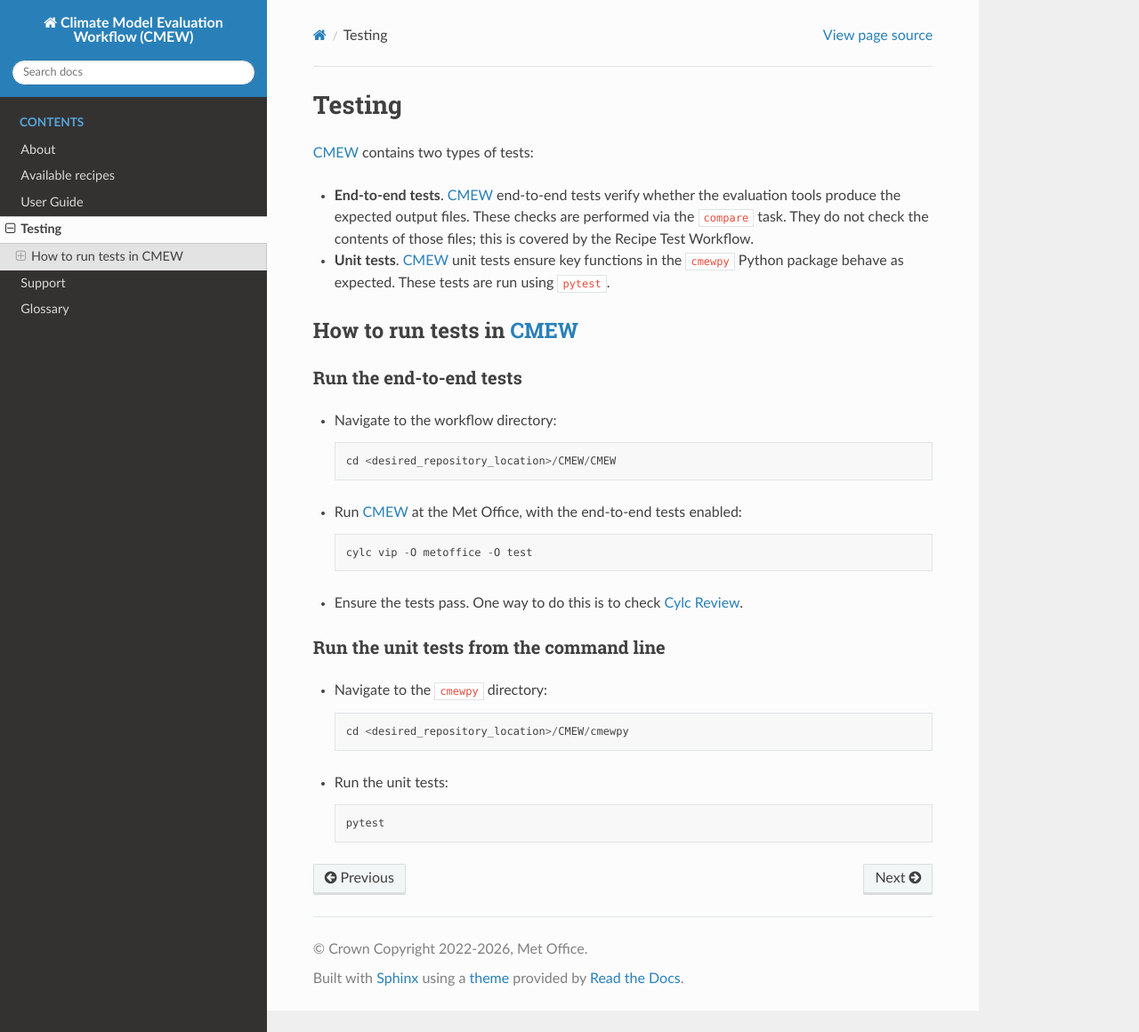
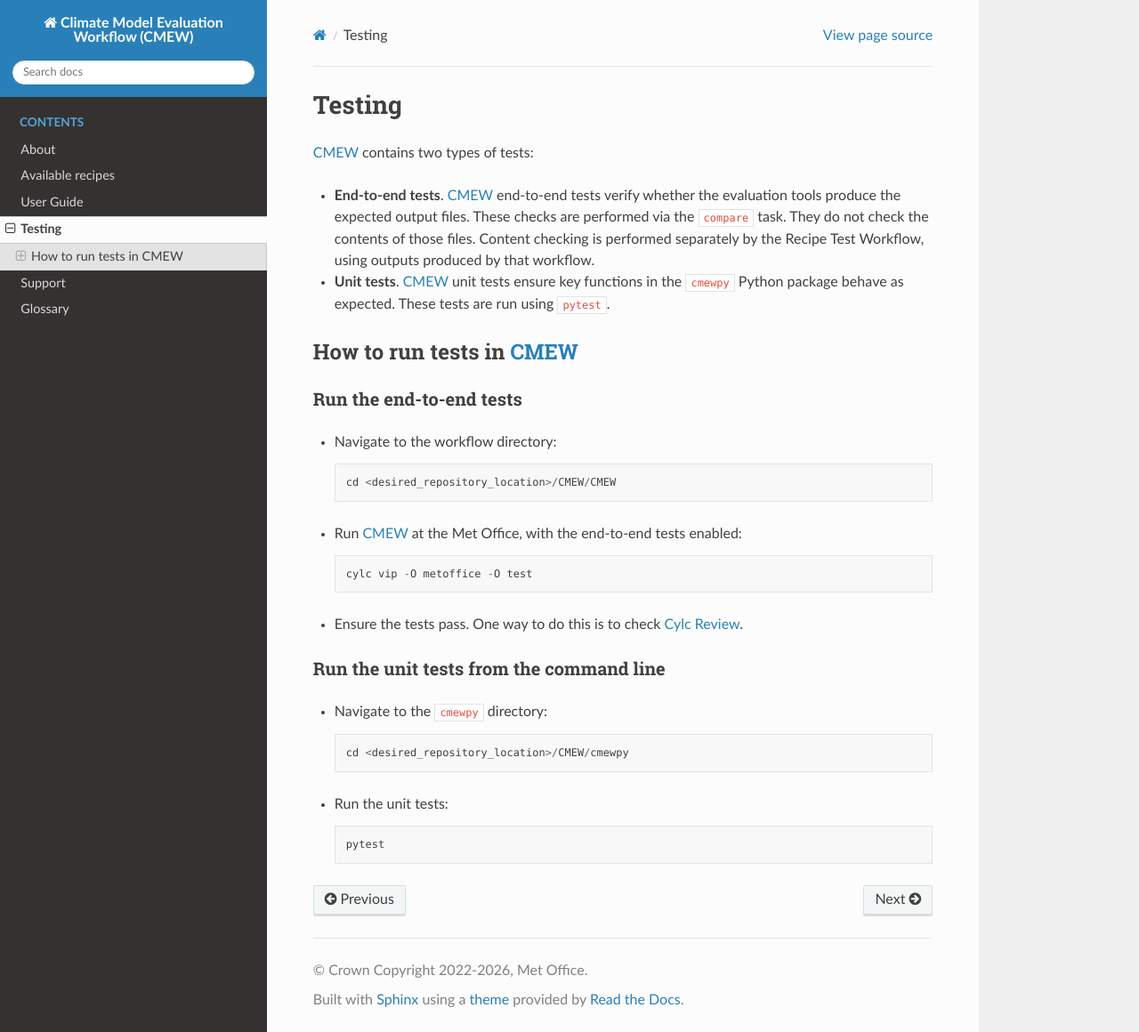
Before and after one commit to MetOffice/CMEW, a Sphinx documentation site: the page built from doc/source/testing.rst, in a window 1280 px wide and 1160 px high. Shown: the whole window at 89% size. Built offline with Sphinx 7.4.7 and the Read the Docs theme 3.1.0, drawn with Linux system fonts in a browser that asks for light colours.

Commit message:
#511: Changes in response to review: Clarify RTW wording

```diff
--- a/doc/source/testing.rst
+++ b/doc/source/testing.rst
@@ -12,8 +12,9 @@
   |CMEW| end-to-end tests verify whether the evaluation tools
   produce the expected output files.
   These checks are performed via the ``compare`` task.
-  They do not check the contents of those files;
-  this is covered by the Recipe Test Workflow.
+  They do not check the contents of those files.
+  Content checking is performed separately by the Recipe Test Workflow,
+  using outputs produced by that workflow.
 * **Unit tests**.
   |CMEW| unit tests ensure key functions
   in the ``cmewpy`` Python package behave as expected.
```
